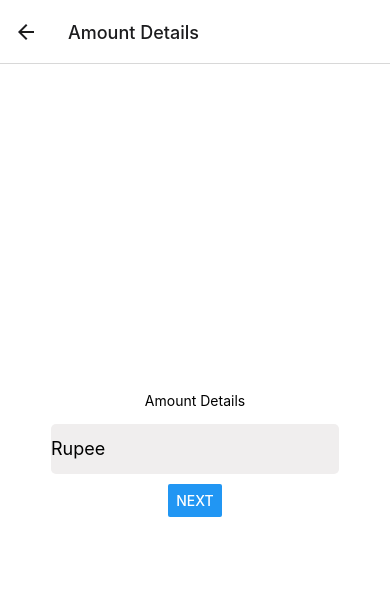
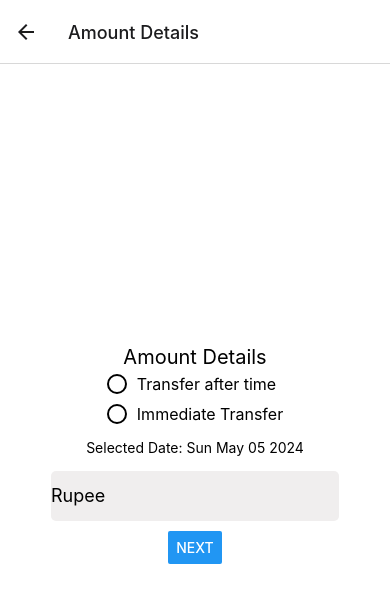
Before and after one commit to Manish1902/DemoBank, a React Native app: screen /Amount in a window 390 px wide. Shown: the top 602 px of the page. Built offline with nearby package versions, Linux system fonts and the light colour scheme.

Commit message:
added date selecter

```diff
--- a/package.json
+++ b/package.json
@@ -9,12 +9,14 @@
     "web": "expo start --web"
   },
   "dependencies": {
+    "@react-native-community/datetimepicker": "^8.0.0",
     "@react-navigation/native": "^6.1.17",
     "@react-navigation/stack": "^6.3.29",
     "expo": "~50.0.17",
     "expo-status-bar": "~1.11.1",
     "react": "18.2.0",
     "react-native": "0.73.6",
+    "react-native-datepicker-modal": "^1.3.0",
     "react-native-gesture-handler": "~2.14.0",
     "react-native-picker-select": "^9.1.3"
   },
--- /dev/null
+++ b/src/components/DatePicker.js
@@ -0,0 +1,36 @@
+import React from 'react';
+import { View, StyleSheet } from 'react-native';
+import DateTimePicker from '@react-native-community/datetimepicker';
+
+const DatePicker = ({ selectedDate, isVisible, onDateChange, onClose }) => {
+    return (
+        <View style={styles.container}>
+            {isVisible && (
+                <DateTimePicker
+                    style={styles.datePicker}
+                    value={selectedDate}
+                    mode="date"
+                    display="default"
+                    onChange={(event, date) => {
+                        onDateChange(date);
+                        onClose();
+                    }}
+                />
+            )}
+        </View>
+    );
+}
+
+const styles = StyleSheet.create({
+    container: {
+        flex: 1,
+        justifyContent: 'center',
+        alignItems: 'center',
+    },
+    datePicker: {
+        width: '100%',
+        backgroundColor: '#fff',
+    },
+});
+
+export default DatePicker;
--- /dev/null
+++ b/src/components/RadioButton.js
@@ -0,0 +1,54 @@
+import React, { useState } from 'react';
+import { StyleSheet, Text, TouchableOpacity, View } from 'react-native';
+
+const RadioButton = ({ options, selectedOption, onSelect }) => {
+    return (
+        <View style={styles.container}>
+            {options.map((option, index) => (
+                <TouchableOpacity
+                    key={index}
+                    style={styles.radioButton}
+                    onPress={() => onSelect(option)}
+                >
+                    <View style={styles.radioButtonCircle}>
+                        {selectedOption === option && <View style={styles.selectedRadioButtonCircle} />}
+                    </View>
+                    <Text style={styles.radioButtonText}>{option}</Text>
+                </TouchableOpacity>
+            ))}
+        </View>
+    );
+}
+
+const styles = StyleSheet.create({
+    container: {
+        flexDirection: 'column',
+        alignItems: 'flex-start',
+    },
+    radioButton: {
+        flexDirection: 'row',
+        alignItems: 'center',
+        marginVertical: 5,
+    },
+    radioButtonCircle: {
+        width: 20,
+        height: 20,
+        borderRadius: 10,
+        borderWidth: 2,
+        borderColor: '#000',
+        alignItems: 'center',
+        justifyContent: 'center',
+        marginRight: 10,
+    },
+    selectedRadioButtonCircle: {
+        width: 10,
+        height: 10,
+        borderRadius: 5,
+        backgroundColor: '#000',
+    },
+    radioButtonText: {
+        fontSize: 16,
+    },
+});
+
+export default RadioButton;
--- a/src/screens/AllSlelectedDerails.js
+++ b/src/screens/AllSlelectedDerails.js
@@ -2,8 +2,12 @@ import React, { useState } from 'react';
 import { Button, StyleSheet, Text, View } from 'react-native';
 
 const AllSelectedDetails = ({ navigation }) => {
-    return <View>
-        <Text>All Details</Text>
+    return <View style={styles.container}>
+        <Text style={styles.text}>All Details</Text>
+        <Text> Your select type of transfer is: </Text>
+        <Text>Transfer Type:</Text>
+        <Text>Date:</Text>
+        <Text>Amount to be transfered:</Text>
         <Button
             onPress={() => navigation.navigate("Decleration")}
             title="Next"
@@ -12,7 +16,14 @@ const AllSelectedDetails = ({ navigation }) => {
 }
 
 const styles = StyleSheet.create({
-
-})
+    container: {
+        flex: 1,
+        backgroundColor: '#fff',
+        alignItems: 'center',
+        justifyContent: 'center',
+    },
+    text: {
+        fontSize: 20,    },
+});
 
 export default AllSelectedDetails
--- a/src/screens/AmountDetails.js
+++ b/src/screens/AmountDetails.js
@@ -1,12 +1,52 @@
-import React,{useState} from 'react';
+import React, { useState } from 'react';
 import { Button, StyleSheet, Text, View } from 'react-native';
 import Amount from '../components/Amount';
+import RadioButton from '../components/RadioButton';
+import DatePicker from '../components/DatePicker';
 
 const AmountDetails = ({ navigation }) => {
     const [amount, setAmount] = useState('');
+    const [selectedOption, setSelectedOption] = useState(null);
+    const [selectedDate, setSelectedDate] = useState(new Date());
+    const [isDatePickerVisible, setDatePickerVisibility] = useState(false);
+    const options = ['Transfer after time', 'Immediate Transfer'];
+
+    const handleSelect = (option) => {
+        setSelectedOption(option);
+        if(option === 'Immediate Transfer') {
+            setSelectedDate(new Date());
+        }
+    };
+
+    const handleDateChange = (date) => {
+        setSelectedDate(date);
+        setDatePickerVisibility(false);
+    };
+
+    const showDatePicker = () => {
+        setDatePickerVisibility(true);
+    };
+
+    const hideDatePicker = () => {
+        setDatePickerVisibility(false);
+    };
+
     return (
         <View style={styles.container}>
-            <Text>Amount Details</Text>
+            <Text style={styles.text}>Amount Details</Text>
+            <RadioButton options={options} selectedOption={selectedOption} onSelect={handleSelect} />
+            {selectedOption === 'Transfer after time' &&
+                <>
+                    <Button title="Select Date" onPress={showDatePicker} />
+                    <DatePicker
+                        isVisible={isDatePickerVisible} // Pass visibility state to DatePicker component
+                        selectedDate={selectedDate}
+                        onDateChange={handleDateChange}
+                        onClose={hideDatePicker} // Pass function to close date picker modal
+                    />
+                </>
+            }
+            <Text style={styles.selectedDateText}>Selected Date: {selectedDate.toDateString()}</Text>
             <Amount
                 amount={amount}
                 onAmountChange={setAmount}
@@ -26,7 +66,12 @@ const styles = StyleSheet.create({
         alignItems: 'center',
         justifyContent: 'center',
     },
+    text: {
+        fontSize: 20,
+    },
+    selectedDateText: {
+        marginTop: 10,
+    },
 });
 
-
-export default AmountDetails
+export default AmountDetails;
--- a/src/screens/Declerations.js
+++ b/src/screens/Declerations.js
@@ -2,8 +2,9 @@ import React, { useState } from 'react';
 import { Button, StyleSheet, Text, View } from 'react-native';
 
 const Decleration = ({ navigation }) => {
-    return <View>
-        <Text>Congratulations</Text>
+    return <View style={styles.container}>
+        <Text style={styles.text}>Congratulations</Text>
+        <Text>Your transaction of 'Amount' was sucessfull. Please navigate back to home page</Text>
         <Button
             onPress={() => navigation.navigate("Home")}
             title="Home"
@@ -12,7 +13,14 @@ const Decleration = ({ navigation }) => {
 }
 
 const styles = StyleSheet.create({
-
-})
+    container: {
+        flex: 1,
+        backgroundColor: '#fff',
+        alignItems: 'center',
+        justifyContent: 'center',
+    },
+    text: {
+        fontSize: 20,    },
+});
 
 export default Decleration
--- a/src/screens/HomeScreen.js
+++ b/src/screens/HomeScreen.js
@@ -16,7 +16,7 @@ const HomeScreen = ({ navigation }) => {
 
     return (
         <View style={styles.container}>
-            <Text>Welcome to My bank App!</Text>
+            <Text style={styles.text}>Welcome to My bank App!</Text>
             <Text>Type of fund transfer</Text>
             <RNPickerSelect
                 onValueChange={(value) => setSelectedValue(value)}
@@ -29,7 +29,11 @@ const HomeScreen = ({ navigation }) => {
                 <Checkbox isSelected={isSelected} onPress={handleCheckboxToggle} />
                 <TermsAndConditions modalVisible={modalVisible} setModalVisible={setModalVisible} />
             </View>
-            <Button onPress={() => navigation.navigate("Amount")} title="Next" />
+            <Button
+                onPress={() => navigation.navigate("Amount")}
+                title="Next"
+                style={styles.button}
+            />
         </View>
     );
 }
@@ -40,7 +44,11 @@ const styles = StyleSheet.create({
         backgroundColor: '#fff',
         alignItems: 'center',
         justifyContent: 'center',
-    },
+    }, text: {
+        fontSize: 20,
+    }, button: {
+        marginTop: 20,
+    }
 });
 
 export default HomeScreen;
```
Also changed, not shown: 1 other file (tests, documents, lock files or other folders).
